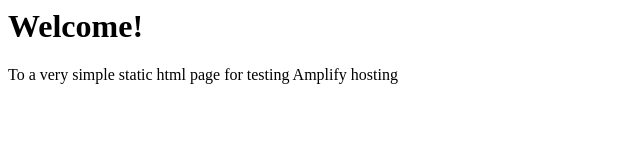
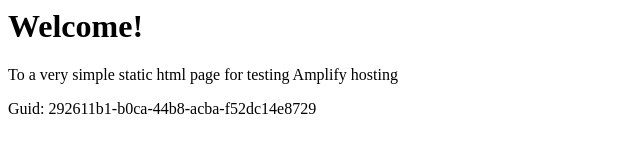
Before and after one commit to aws-aemilia-nrt/Github-PR-Commit-Integration-Test-DoNotTouch-Gith-P5X5MO5I-v1-preprod-ap-northeast-1, a website: page src/index.html in a window 1280 px wide. Shown: the whole page, without its empty margins (0-640 px from the left). Drawn offline with Linux system fonts and the light colour scheme.

Commit message:
commit from integ tests

```diff
--- a/src/index.html
+++ b/src/index.html
@@ -1,3 +1,5 @@
+
+
 <html lang="en">
 
 <head>
@@ -10,6 +12,6 @@
 <body>
     <h1>Welcome!</h1>
     <p>To a very simple static html page for testing Amplify hosting</p>
-</body>
+    <p>Guid: 292611b1-b0ca-44b8-acba-f52dc14e8729</p></body>
 
 </html>
```
